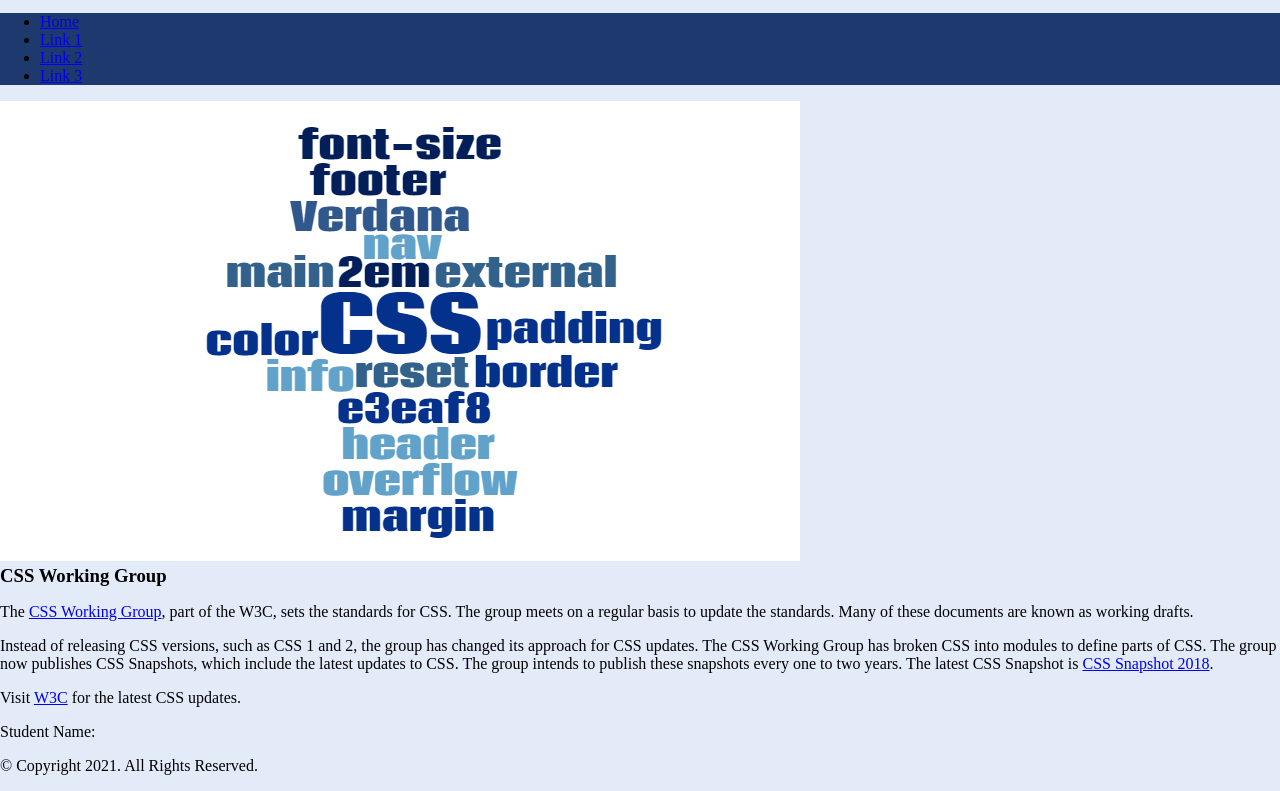
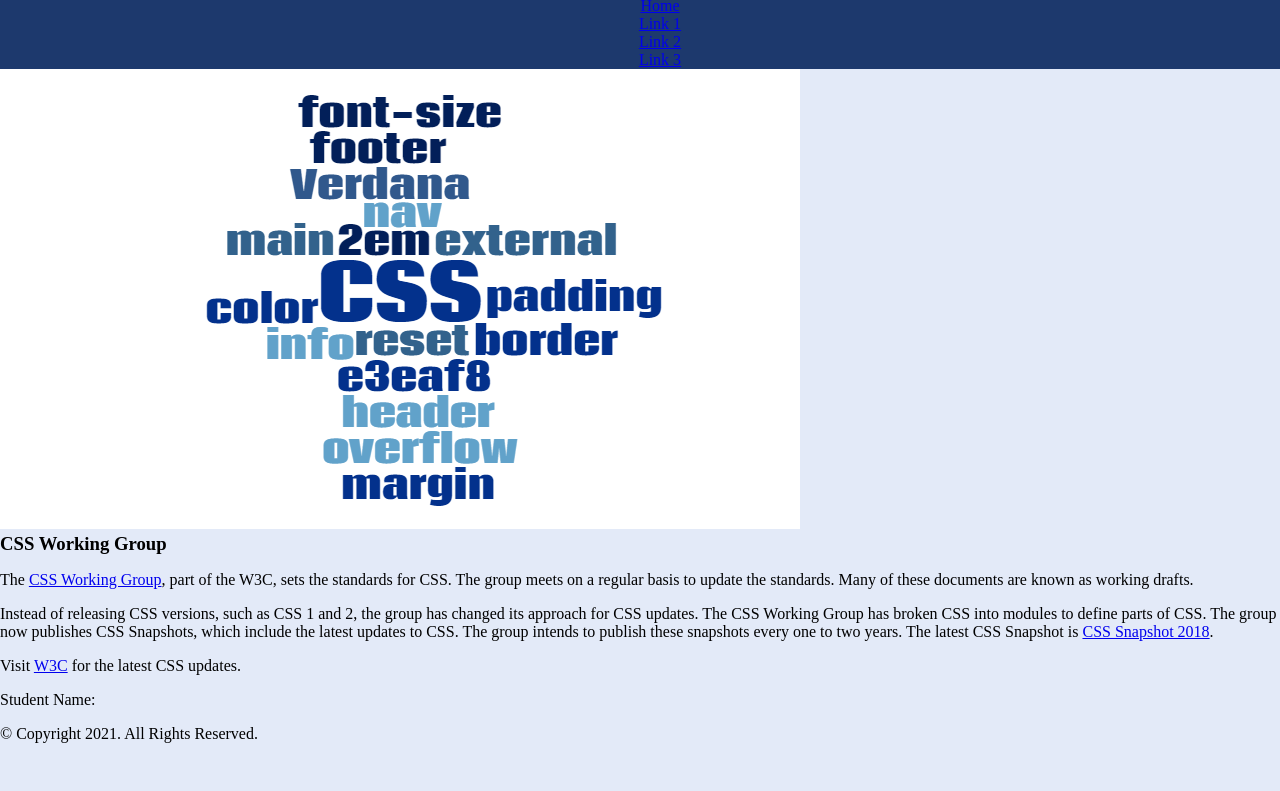
Before and after one commit to kjluck/Lab-4, a plain HTML site: page apply/index.html in a window 1280 px wide. Shown: the part 145-936 px from the top of the page. After the commit the page ends 904 px from the top, so only its background shows below. Drawn offline with Linux system fonts and the light colour scheme.

Commit message:
Update styles.css

```diff
--- a/apply/css/styles.css
+++ b/apply/css/styles.css
@@ -31,7 +31,7 @@ h1 {
 
 nav, nav ul, nav li, nav li a{
 	background-color: #1d396d;
-
-
-
+	list-style: none;
+	margin: 0;
+	text-align: center;
 }
```
